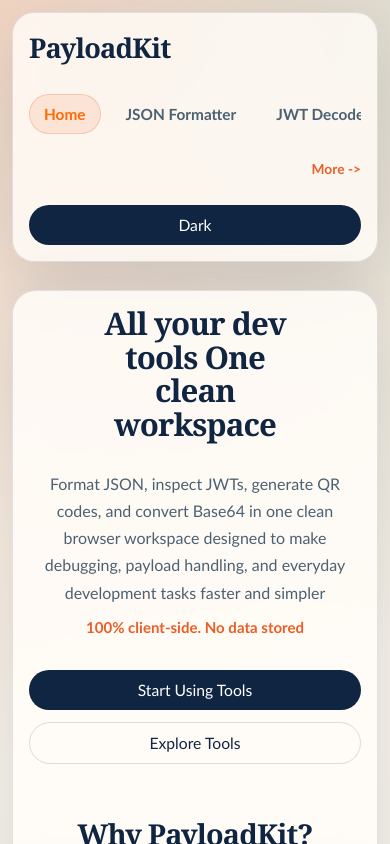
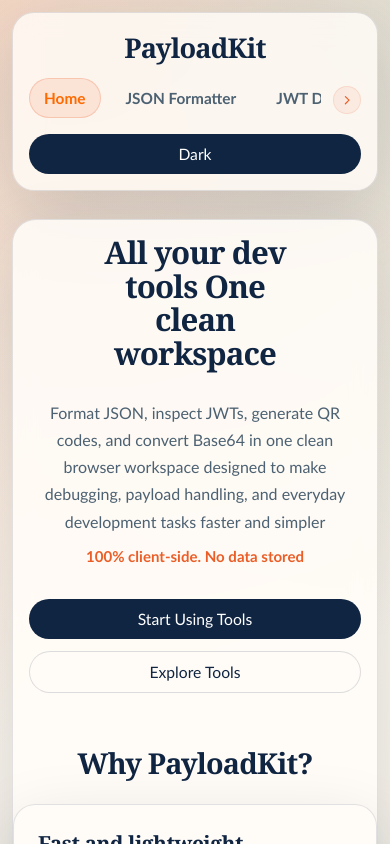
Before and after one commit to ABHISHEKKORIVI/payloadkit, a React (Create React App) app in the folder dev-tools-frontend/: page / in a window 390 px wide. Shown: the top 844 px of the page. Built offline with nearby package versions, Linux system fonts and the light colour scheme.

Commit message:
trigger redeploy

```diff
--- a/dev-tools-frontend/src/App.css
+++ b/dev-tools-frontend/src/App.css
@@ -64,10 +64,17 @@
 
 .nav-more-hint {
   display: none;
+  align-items: center;
+  justify-content: center;
+  width: 28px;
+  height: 28px;
+  padding: 0;
+  border-radius: 999px;
+  border: 1px solid rgba(235, 94, 40, 0.12);
+  background: rgba(235, 94, 40, 0.08);
   color: var(--accent);
-  font-size: 0.86rem;
-  font-weight: 700;
-  white-space: nowrap;
+  font-size: 0.9rem;
+  flex: 0 0 auto;
 }
 
 .topnav {
@@ -590,12 +597,24 @@
     padding: 12px 12px 40px;
   }
 
-  .topbar,
+  .topbar {
+    display: grid;
+    grid-template-columns: 1fr auto;
+    align-items: center;
+    gap: 12px;
+  }
+
   .hero-copy,
   .page-panel,
   .input-panel,
-  .hero-card {
+  .hero-card,
+  .topbar {
     padding: 16px;
+  }
+
+  .brand-mark,
+  .theme-toggle {
+    grid-column: 1 / -1;
   }
 
   .topnav {
@@ -604,6 +623,7 @@
     overflow-x: auto;
     padding-bottom: 4px;
     scrollbar-width: none;
+    grid-column: 1 / 2;
   }
 
   .topnav::-webkit-scrollbar {
@@ -617,8 +637,9 @@
 
   .nav-more-hint {
     display: inline-flex;
-    align-self: flex-end;
-    margin-top: -6px;
+    align-self: center;
+    justify-self: end;
+    margin-top: 0;
   }
 
   .nav-link {
@@ -630,6 +651,12 @@
   .ghost-link {
     text-align: center;
     justify-content: center;
+  }
+
+  .nav-more-hint {
+    width: 28px;
+    height: 28px;
+    padding: 0;
   }
 
   .button-row {
--- a/dev-tools-frontend/src/App.js
+++ b/dev-tools-frontend/src/App.js
@@ -1,5 +1,6 @@
 import { useEffect, useState } from 'react';
 import { FaCode, FaKey, FaQrcode, FaExchangeAlt } from 'react-icons/fa';
+import { FiChevronRight } from 'react-icons/fi';
 import Base64Tool from './components/Base64Tool';
 import JsonTool from './components/JsonTool';
 import JwtTool from './components/JwtTool';
@@ -85,6 +86,7 @@
   const [base64Error, setBase64Error] = useState('');
 
   const [copyStatus, setCopyStatus] = useState('');
+  const [navElement, setNavElement] = useState(null);
 
   const runCopy = async (value, label) => {
     try {
@@ -270,6 +272,17 @@
     setActivePage(page);
   };
 
+  const scrollToolNav = () => {
+    if (!navElement) {
+      return;
+    }
+
+    navElement.scrollBy({
+      left: 220,
+      behavior: 'smooth',
+    });
+  };
+
   const renderHome = () => (
     <section className="home-page">
       <div className="hero-copy home-hero">
@@ -391,7 +404,7 @@
           {BRAND_NAME}
         </button>
 
-        <nav className="topnav" aria-label="Primary navigation">
+        <nav className="topnav" aria-label="Primary navigation" ref={setNavElement}>
           <button
             type="button"
             className={activePage === 'home' ? 'nav-link active' : 'nav-link'}
@@ -410,9 +423,9 @@
             </button>
           ))}
         </nav>
-        <span className="nav-more-hint" aria-hidden="true">
-          More ->
-        </span>
+        <button type="button" className="nav-more-hint" aria-label="Scroll to more tools" onClick={scrollToolNav}>
+          <FiChevronRight />
+        </button>
 
         <button type="button" className="theme-toggle" onClick={() => setIsDarkMode((current) => !current)}>
           {isDarkMode ? 'Light' : 'Dark'}
```
